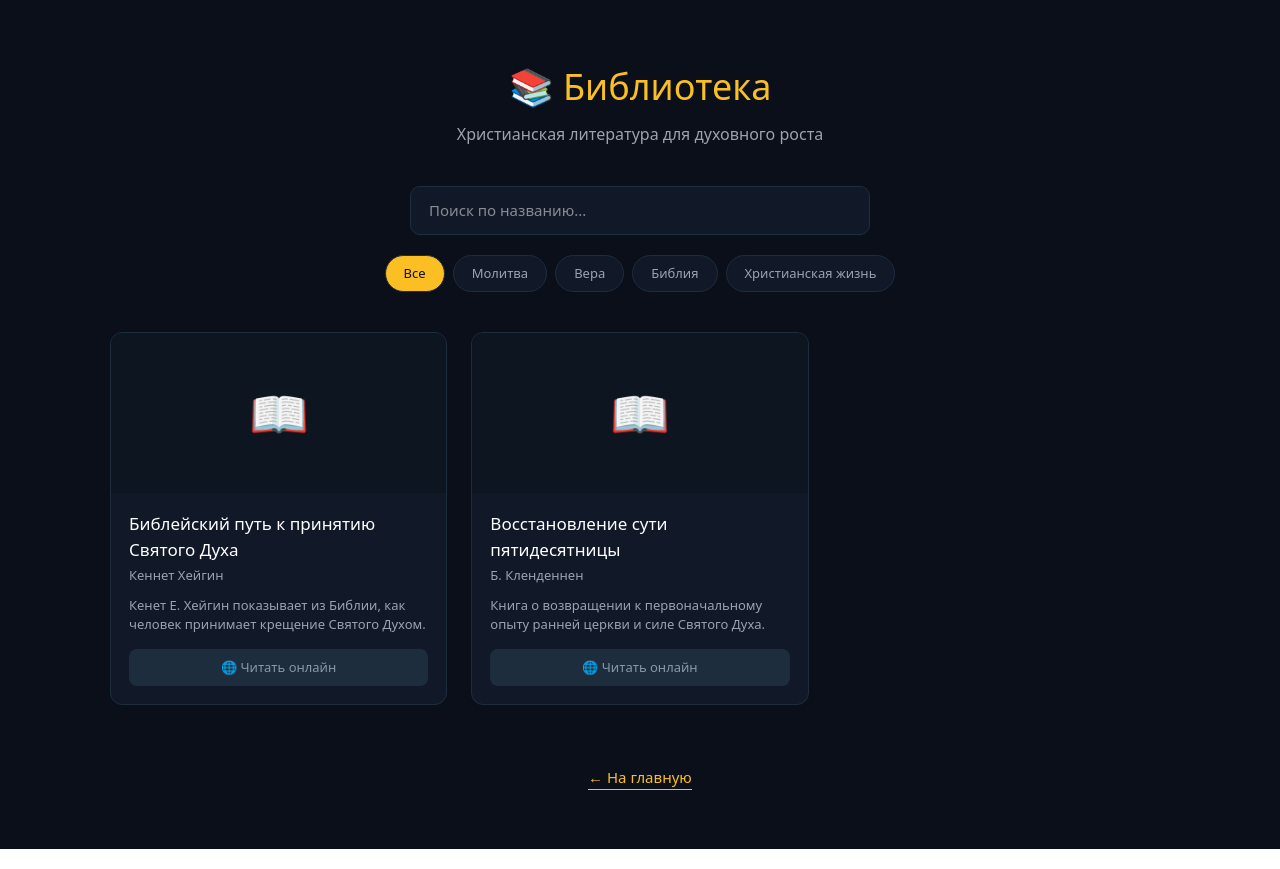
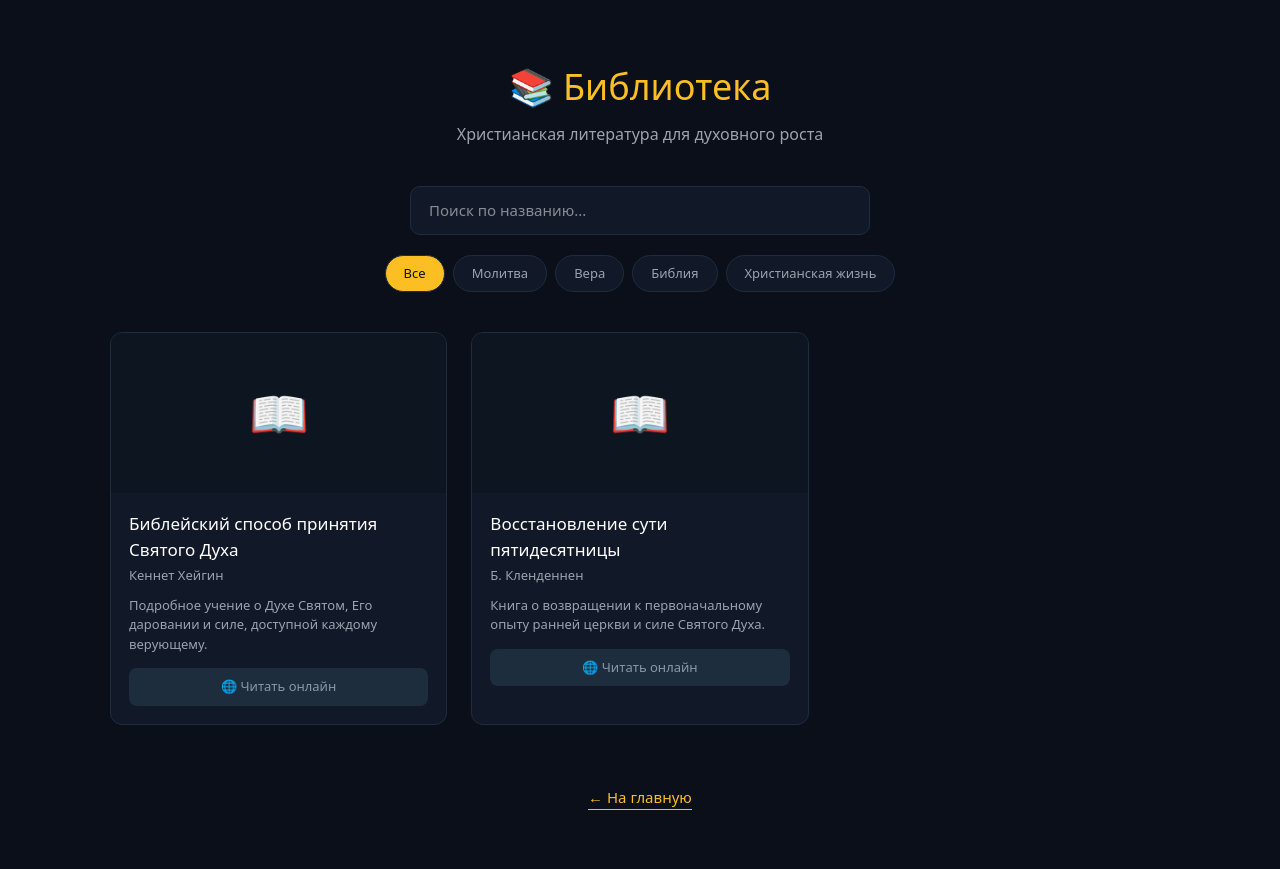
Before and after one commit to oabaturov-ops/abatur-brothers-ministries, a Next.js app: page /library in a window 1280 px wide. Built offline with nearby package versions, Linux system fonts and the light colour scheme.

Commit message:
comments in blog, project section, team restructure

```diff
--- a/src/data/books.ts
+++ b/src/data/books.ts
@@ -6,24 +6,22 @@ export interface Book {
   authorEn: string;
   descriptionRu: string;
   descriptionEn: string;
-  category: "prayer" | "faith" | "bible" | "christianLife";
+  externalUrl: string;
   coverUrl: string;
-  pdfUrl?: string;
-  externalUrl?: string;
 }
 
+
 export const books: Book[] = [
-  {
+   {
     id: 1,
-    titleRu: "Библейский путь к принятию Святого Духа",
+    titleRu: "Библейский способ принятия Святого Духа",
     titleEn: "The Biblical Way to Receive the Holy Spirit",
     authorRu: "Кеннет Хейгин",
     authorEn: "Kenneth Hagin",
-    descriptionRu: "Кенет Е. Хейгин показывает из Библии, как человек принимает крещение Святого Духом.",
-    descriptionEn: "Kenneth E. Hagin shows from the Bible how a person receives the baptism of the Holy Spirit.",
-    category: "faith",
-    coverUrl: "/covers/prayer.jpg",
+    descriptionRu: "Подробное учение о Духе Святом, Его даровании и силе, доступной каждому верующему.",
+    descriptionEn: "A detailed teaching on the Holy Spirit, His gifts, and the power available to every believer.",
     externalUrl: "https://drive.google.com/uc?export=download&id=1AybJbTIm992FQf7KgOlZJTriXpcLeKrB",
+    coverUrl: "/images/book1.jpg"
   },
 
   {    id: 2,
@@ -33,9 +31,8 @@ export const books: Book[] = [
     authorEn: "B. Clendenen",
     descriptionRu: "Книга о возвращении к первоначальному опыту ранней церкви и силе Святого Духа.",
     descriptionEn: "A book about returning to the original experience of the early church and the power of the Holy Spirit.",
-    category: "christianLife",
+    externalUrl: "https://drive.google.com/uc?export=download&id=1Ftd1VsplGiTPt5MitfEkLAWQ0ATVdaf5",
     coverUrl: "/covers/faith.jpg",
-    externalUrl: "https://drive.google.com/uc?export=download&id=1Ftd1VsplGiTPt5MitfEkLAWQ0ATVdaf5",
   },
 
 ];
```
